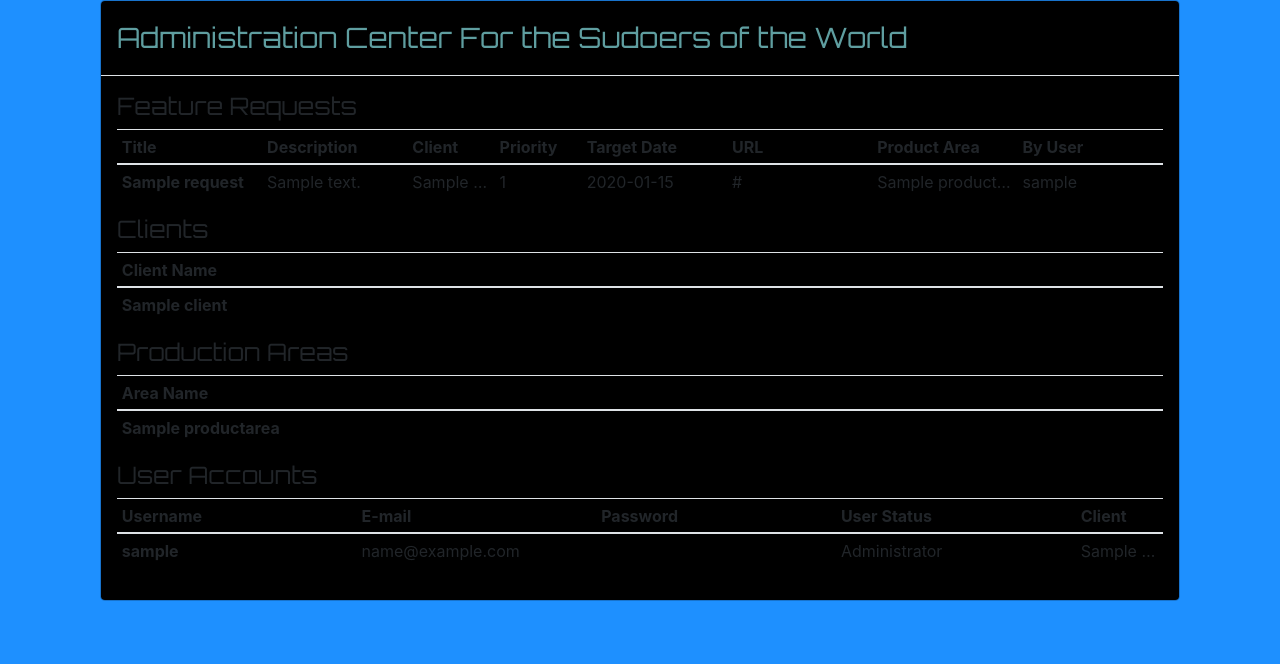
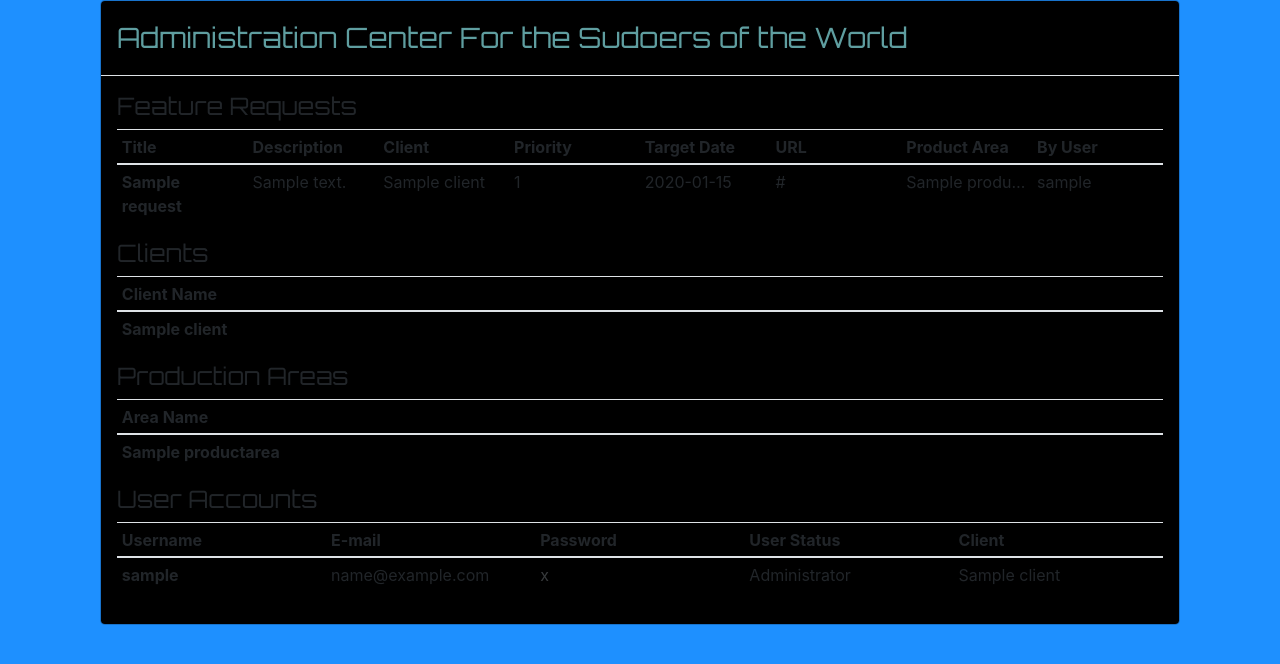
Before and after one commit to dengsauve/IWS_Feature_Request, a Flask app: page /admin in a window 1280 px wide. Shown: the top 664 px of the page. Run offline with Flask 2, Linux system fonts and the light colour scheme; tables that the repository leaves empty hold one stand-in row (values such as "Sample post"); lists and menus that the app fills with data are empty; some libraries are stand-ins or nearby versions.

Commit message:
Uncontraptionalized the columns, PW work

```diff
--- a/static/style.css
+++ b/static/style.css
@@ -25,7 +25,7 @@ textarea{
 }
 
 #userPassword{
-    color: black;
+    color: #373A3C;
 }
 
 #userPassword:hover{
--- a/templates/admin.html
+++ b/templates/admin.html
@@ -20,8 +20,8 @@
                         <tr>
                             <th>Title</th>
                             <th>Description</th>
-                            <th class="col-md-1 col-lg-1 col-xl-1">Client</th>
-                            <th class="col-md-1 col-lg-1 col-xl-1">Priority</th>
+                            <th>Client</th>
+                            <th>Priority</th>
                             <th>Target Date</th>
                             <th>URL</th>
                             <th>Product Area</th>
@@ -33,8 +33,8 @@
                         <tr>
                             <th scope="row">{{request.title}}</td>
                             <td>{{request.description}}</td>
-                            <td class="col-md-1 col-lg-1 col-xl-1">{{request.client.name}}</td><!-- Need to select ref col value -->
-                            <td class="col-md-1 col-lg-1 col-xl-1">{{request.priority}}</td>
+                            <td>{{request.client.name}}</td><!-- Need to select ref col value -->
+                            <td>{{request.priority}}</td>
                             <td>{{request.targetdate}}</td>
                             <td>{{request.ticketurl}}</td>
                             <td>{{request.productarea.name}}</td><!-- Need to select ref col value -->
@@ -91,7 +91,7 @@
                             <th>E-mail</th>
                             <th>Password</th>
                             <th>User Status</th>
-                            <th class="col-md-1 col-lg-1 col-xl-1">Client</th>
+                            <th>Client</th>
                         </tr>
                     </thead>
                     <tbody>
@@ -105,7 +105,7 @@
                             {% else %}
                             <td>User</td>
                             {% endif %}
-                            <td class="col-md-1 col-lg-1 col-xl-1">{{ user.client.name }}</td><!-- Need to select ref col value -->
+                            <td>{{ user.client.name }}</td><!-- Need to select ref col value -->
                         </tr>
                         {% endfor %}
                     </tbody>
```
